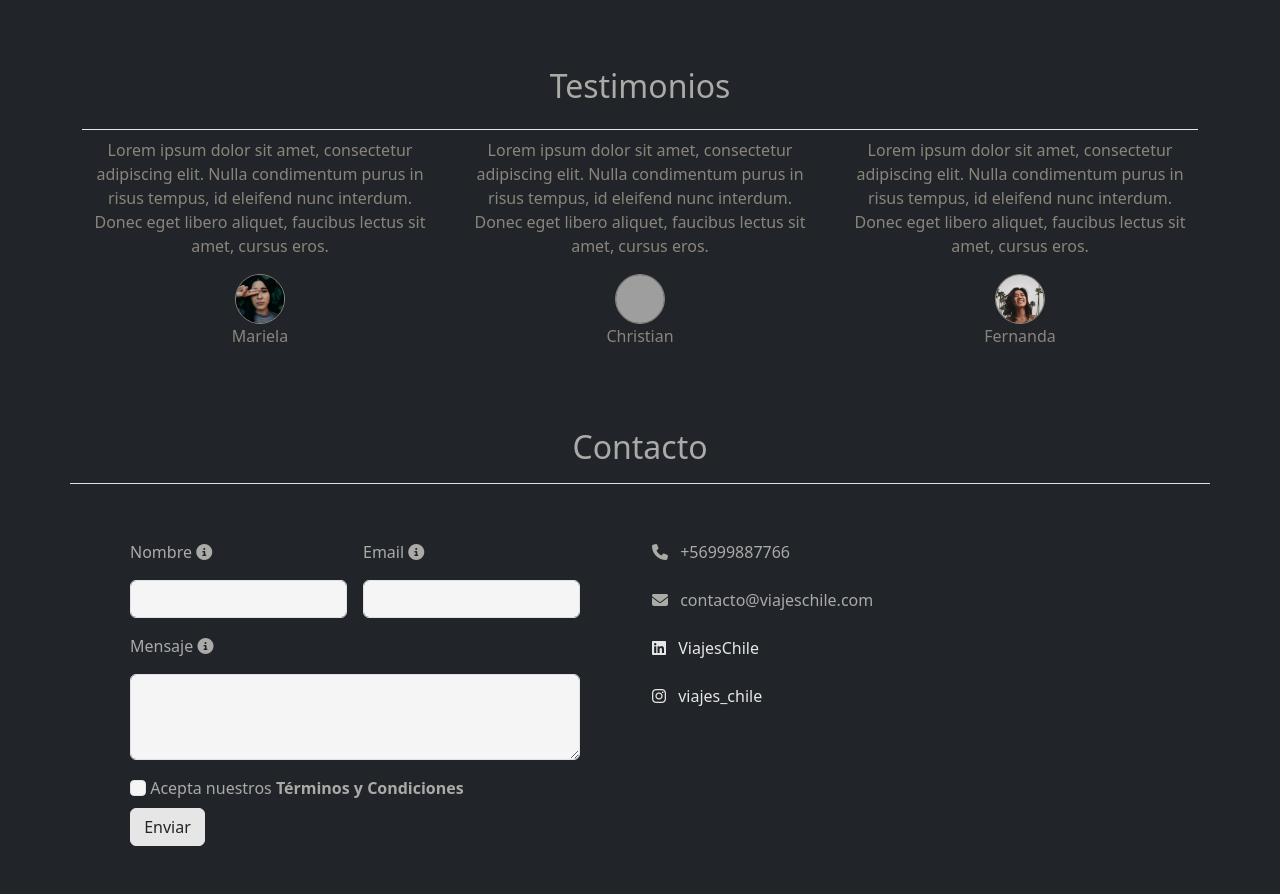
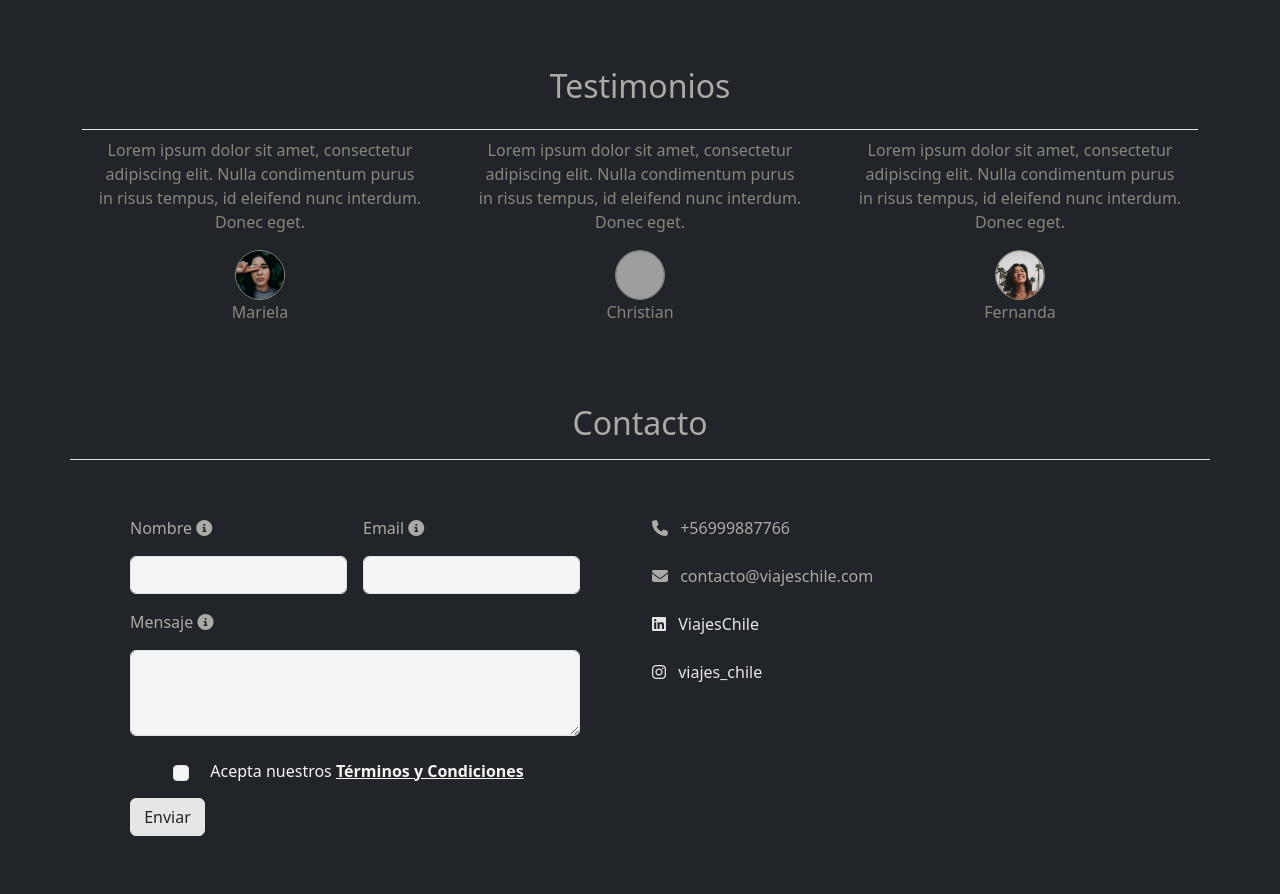
Before and after one commit to coteensignia/Examen_viajes_por_chile_modulo3, a website: page index.html in a window 1280 px wide. Shown: the part 1900-2794 px from the top of the page. Drawn offline with nearby package versions, Linux system fonts and the light colour scheme; grey boxes are pictures that could not be loaded.

Commit message:
aling terminos y condiciones

```diff
--- a/assets/scss/main.scss
+++ b/assets/scss/main.scss
@@ -4,13 +4,11 @@
 
 
 // Base
-@import 'base/reset';  // Archivo de reset
+@import 'base/reset';
 @import 'base/typography';
 
 
 // Layout
-
-@import 'layout/footer';
 @import 'layout/nav';
 
 // Components
--- a/index.html
+++ b/index.html
@@ -17,12 +17,8 @@
 
 <body class="page ">
 
-  <!-- nav -->
-
-
-
-  <!-- carousel -->
-  <div class="container position-relative ">
+  <!-- nav/carousel -->
+  <header class="container position-relative ">
     <nav class="navbar navbar-expand-lg navbar-dark position-absolute w-100 ">
       <div class="container-fluid m-3 mx-4">
 
@@ -74,7 +70,7 @@
         <span class="visually-hidden">Next</span>
       </button>
     </section>
-  </div>
+  </header>
 
 
   <!--about -->
@@ -177,9 +173,8 @@
       <div class="testimonial__item col-md-4 mb-4">
         <div class="testimonial__content d-flex flex-column">
           <div class="testimonial__text">
-            <p class="testimonial__paragraph">Lorem ipsum dolor sit amet, consectetur adipiscing elit. Nulla condimentum
-              purus in risus tempus, id eleifend nunc interdum. Donec eget libero aliquet, faucibus lectus sit amet,
-              cursus eros.</p>
+            <p class="testimonial__paragraph px-3">Lorem ipsum dolor sit amet, consectetur adipiscing elit. Nulla condimentum
+              purus in risus tempus, id eleifend nunc interdum. Donec eget.</p>
           </div>
           <div class="testimonial__image">
             <img src="assets/img/testimonio1.jpg" class="testimonial__img img-fluid mx-auto d-block" alt="Imagen 1">
@@ -193,9 +188,8 @@
       <div class="testimonial__item col-md-4 mb-4">
         <div class="testimonial__content d-flex flex-column">
           <div class="testimonial__text">
-            <p class="testimonial__paragraph">Lorem ipsum dolor sit amet, consectetur adipiscing elit. Nulla condimentum
-              purus in risus tempus, id eleifend nunc interdum. Donec eget libero aliquet, faucibus lectus sit amet,
-              cursus eros.</p>
+            <p class="testimonial__paragraph px-3">Lorem ipsum dolor sit amet, consectetur adipiscing elit. Nulla condimentum
+              purus in risus tempus, id eleifend nunc interdum. Donec eget.</p>
           </div>
           <div class="testimonial__image">
             <img src="assets/img/testimonio2.jpg" class="testimonial__img img-fluid mx-auto d-block" alt="Imagen 2">
@@ -209,9 +203,8 @@
       <div class="testimonial__item col-md-4 mb-4">
         <div class="testimonial__content d-flex flex-column">
           <div class="testimonial__text">
-            <p class="testimonial__paragraph">Lorem ipsum dolor sit amet, consectetur adipiscing elit. Nulla condimentum
-              purus in risus tempus, id eleifend nunc interdum. Donec eget libero aliquet, faucibus lectus sit amet,
-              cursus eros.</p>
+            <p class="testimonial__paragraph px-3">Lorem ipsum dolor sit amet, consectetur adipiscing elit. Nulla condimentum
+              purus in risus tempus, id eleifend nunc interdum. Donec eget.</p>
           </div>
           <div class="testimonial__image">
             <img src="assets/img/testimonio3.jpg" class="testimonial__img img-fluid mx-auto d-block" alt="Imagen 3">
@@ -255,12 +248,13 @@
 
 
           <!-- Botón para abrir el modal -->
-          <div>
-            <input class="form-check-input " type="checkbox" value="" id="flexCheckDefault" required>
-            <a type="button" data-bs-toggle="modal" data-bs-target="#termsModal">
-              Acepta nuestros <strong>Términos y Condiciones</strong>
-            </a>
-
+          <div class="d-flex justify-content-center align-items-center bg-dark">
+            <div class="d-flex align-items-center">
+              <input class="form-check-input me-2" type="checkbox" value="" id="flexCheckDefault" required>
+              <a class="btn text-white" data-bs-toggle="modal" data-bs-target="#termsModal">
+                Acepta nuestros <strong><u>Términos y Condiciones</u></strong>
+              </a>
+            </div>
           </div>
 
           <!-- Modal -->
```
Also changed, not shown: assets/scss/layout/_footer.scss (deleted).
